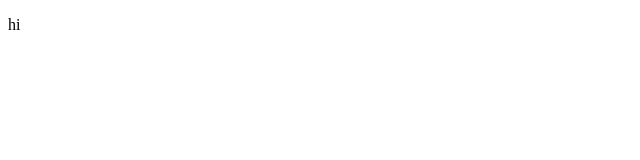
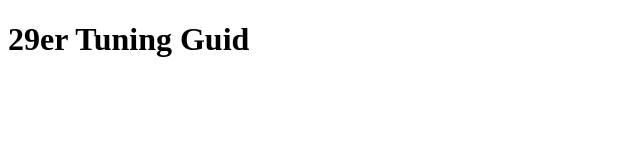
Before and after one commit to n-e0/29erTuner, a plain HTML site: page index.html in a window 1280 px wide. Shown: the whole page, without its empty margins (0-640 px from the left). Drawn offline with Linux system fonts and the light colour scheme.

Commit message:
update index.html

```diff
--- a/index.html
+++ b/index.html
@@ -1,8 +1,17 @@
 <!DOCTYPE html>
 <html>
-    <head>
-    </head>
-    <body>
-        <p>hi</p>
-    </body>
+  <head>
+    <meta charset="utf-8" />
+    <meta http-equiv="X-UA-Compatible" content="IE=edge" />
+    <title>29er Tuning Guid</title>
+    <meta name="description" content="tune go brrrr" />
+    <meta name="viewport" content="width=device-width, initial-scale=1" />
+    <link rel="stylesheet" href="style.css" />
+  </head>
+
+  <body>
+      <div>
+          <h1>29er Tuning Guid</h1>
+      </div>
+  </body>
 </html>
```
